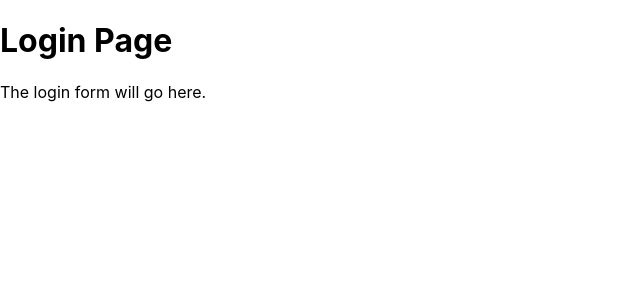
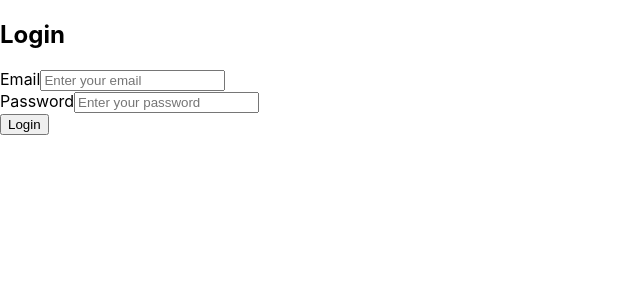
Before and after one commit to akshat3021/cloud-file-storage, a React (Create React App) app: page /login in a window 1280 px wide. Shown: the top 300 px of the page, without its empty margins (0-640 px from the left). Built offline with nearby package versions, Linux system fonts and the light colour scheme.

Commit message:
feat: Add client-side validation to login form

```diff
--- a/src/components/Login.js
+++ b/src/components/Login.js
@@ -1,10 +1,55 @@
-import React from 'react';
+import React, { useState } from 'react';
 
 function Login() {
+  const [email, setEmail] = useState('');
+  const [password, setPassword] = useState('');
+  const [error, setError] = useState(''); // New state for error messages
+
+  const handleSubmit = (e) => {
+    e.preventDefault();
+    setError(''); // Clear previous errors
+
+    // --- Start of Validation ---
+    if (!email || !password) {
+      setError('Email and password cannot be empty.');
+      return; // Stop the function
+    }
+    if (password.length < 6) {
+      setError('Password must be at least 6 characters long.');
+      return; // Stop the function
+    }
+    // --- End of Validation ---
+
+    console.log('Validation passed! Logging in with:', { email, password });
+    // Yasharth's Firebase authentication logic will go here
+  };
+
   return (
     <div>
-      <h1>Login Page</h1>
-      <p>The login form will go here.</p>
+      <h2>Login</h2>
+      <form onSubmit={handleSubmit}>
+        {/* Display the error message if it exists */}
+        {error && <p style={{ color: 'red' }}>{error}</p>}
+        <div>
+          <label>Email</label>
+          <input
+            type="email" // The type="email" provides some built-in browser validation
+            placeholder="Enter your email"
+            value={email}
+            onChange={(e) => setEmail(e.target.value)}
+          />
+        </div>
+        <div>
+          <label>Password</label>
+          <input
+            type="password"
+            placeholder="Enter your password"
+            value={password}
+            onChange={(e) => setPassword(e.target.value)}
+          />
+        </div>
+        <button type="submit">Login</button>
+      </form>
     </div>
   );
 }
```
